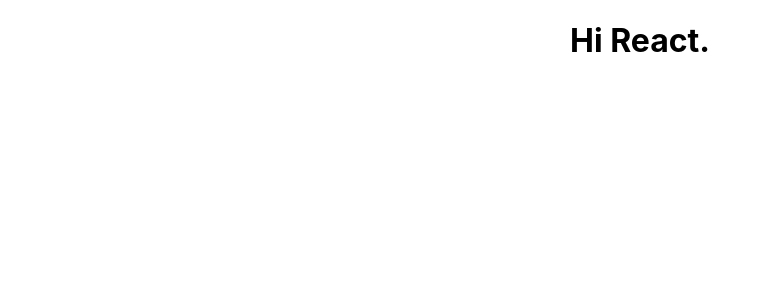
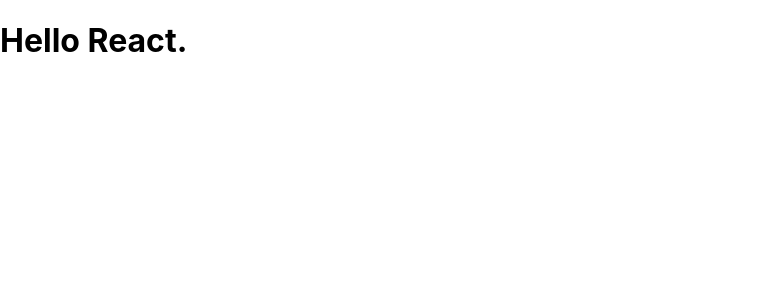
Before and after one commit to NimeshPiyumantha/React_Application, a React (Create React App) app: page / in a window 1280 px wide. Shown: the top 300 px of the page, without its empty margins (0-769 px from the left). Built offline with nearby package versions, Linux system fonts and the light colour scheme.

Commit message:
Update Content

```diff
--- a/src/App.js
+++ b/src/App.js
@@ -2,11 +2,11 @@
 import './App.css';
 
 function App() {
-  return (
-    <div className="App">
-        <h1>Hi React.</h1>
-    </div>
-  );
+    return(
+        <div>
+            <h1>Hello React.</h1>
+        </div>
+    )
 }
 
 export default App;
--- /dev/null
+++ b/src/components/PartOne.js
@@ -0,0 +1 @@
+rfc
```
